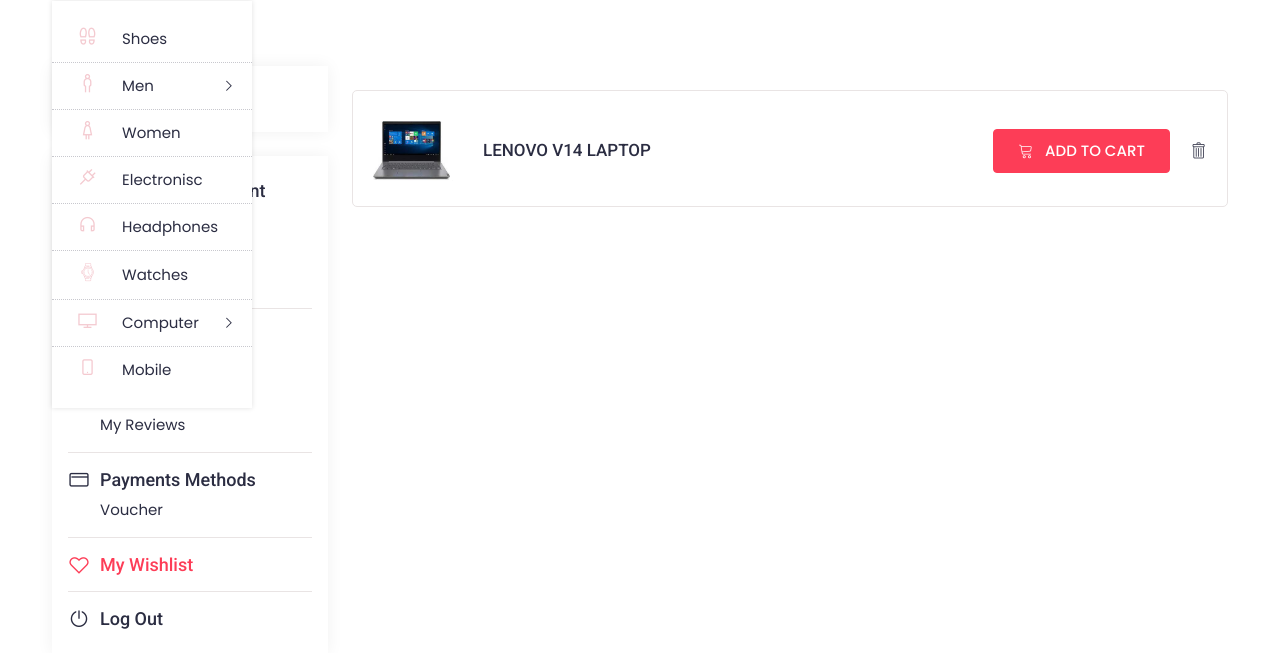
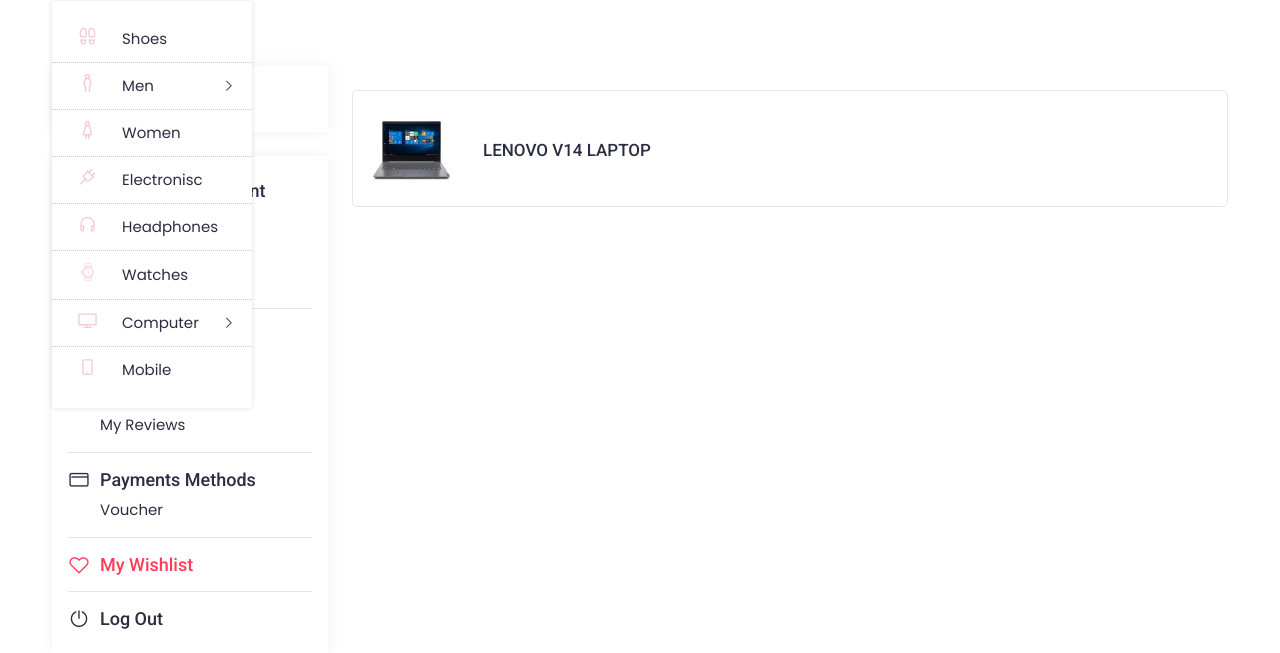
Before and after one commit to Islam412/DJ-store, a Django app: page /shop/wishlist/ in a window 1280 px wide. Shown: the part 139-792 px from the top of the page. Run offline with Django 4.2, Linux system fonts and the light colour scheme; data comes from the database, SQL or seed files in the repository; both versions use the stored data as it was after the commit; some libraries are stand-ins or nearby versions.

Commit message:
remove add to cart in wishlist page

```diff
--- a/templates/wishlist/wishlistitem_list.html
+++ b/templates/wishlist/wishlistitem_list.html
@@ -106,14 +106,8 @@
                 <div class="cart_price ms-md-auto ms-0">
                   <p></p>
                 </div>
-                <div class="wish_cart_btn ms-md-auto ms-0 mt-3 mt-md-0">
-                  <a href="{% url 'add_to_cart' pro.id %}" class="default_btn small rounded me-sm-3 me-2 px-4"><i class="icon-cart me-2"></i> Add to Cart</a>
-                </div>
-                <div
-                  class="cart_remove ms-auto align-self-end align-self-md-center"
-                >
-                  <i class="icon-trash"></i>
-                </div>
+
+
               </div>
              {% endfor %}
 
```
Also changed, not shown: db.sqlite3.
